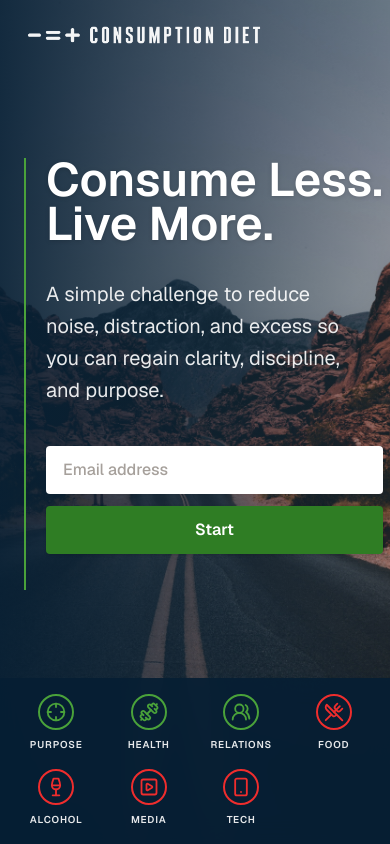
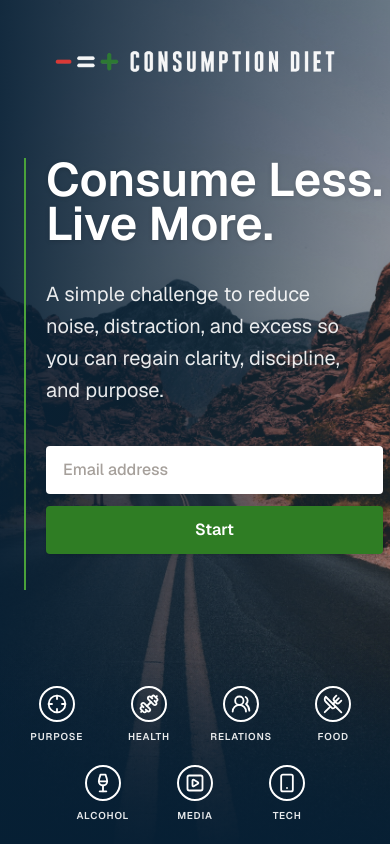
Before and after one commit to briantraudt/consumptiondiet, a Next.js app: page / in a window 390 px wide. Built offline with nearby package versions, Linux system fonts and the light colour scheme.

Commit message:
Polish mobile hero logo and icons

```diff
--- a/src/app/page.tsx
+++ b/src/app/page.tsx
@@ -42,14 +42,14 @@ export default function Home() {
           <div className="absolute inset-0 bg-gradient-to-r from-[#061f34]/88 via-[#061f34]/48 to-transparent" />
           <div className="absolute inset-x-0 bottom-0 h-44 bg-gradient-to-t from-[#061f34]/70 to-transparent" />
 
-          <div className="absolute left-6 top-6 z-20 sm:left-8 sm:top-8 lg:left-10">
+          <div className="absolute left-0 right-0 top-12 z-20 flex justify-center px-6 sm:left-8 sm:right-auto sm:top-8 sm:block sm:px-0 lg:left-10">
             <a className="block" href="#" aria-label="Consumption Diet home">
               <Image
                 alt="Consumption Diet"
-                className="h-auto w-60 opacity-95 sm:w-72"
+                className="h-auto w-72 opacity-95 sm:w-72"
                 height={167}
                 priority
-                src="/brand/consumption-diet-logo-white.png"
+                src="/brand/consumption-diet-logo-hero-mobile.png"
                 width={1809}
               />
             </a>
@@ -72,19 +72,19 @@ export default function Home() {
             </div>
           </div>
 
-          <div className="absolute inset-x-0 bottom-0 bg-[#061f34]/90 text-white backdrop-blur-md">
-            <div className="mx-auto max-w-6xl px-3 py-4 sm:px-8 sm:py-0 lg:px-10">
-              <div className="grid grid-cols-4 gap-x-1 gap-y-4 sm:flex sm:justify-between sm:gap-8">
+          <div className="absolute inset-x-0 bottom-0 bg-gradient-to-t from-[#061f34]/82 via-[#061f34]/42 to-transparent text-white sm:bg-[#061f34]/90 sm:backdrop-blur-md">
+            <div className="mx-auto max-w-6xl px-3 pb-5 pt-12 sm:px-8 sm:py-0 lg:px-10">
+              <div className="flex flex-wrap justify-center gap-x-2 gap-y-5 sm:flex-nowrap sm:justify-between sm:gap-8">
                 {heroCategories.map(({ icon: Icon, label, mobileLabel, tone }) => (
                   <div
-                    className="flex min-w-0 flex-col items-center justify-center gap-2 text-center text-[0.62rem] font-semibold uppercase tracking-[0.08em] sm:min-w-max sm:flex-1 sm:flex-row sm:gap-3 sm:py-5 sm:text-sm sm:tracking-[0.16em]"
+                    className="flex basis-[23%] flex-col items-center justify-center gap-2 text-center text-[0.62rem] font-semibold uppercase tracking-[0.08em] sm:min-w-max sm:basis-auto sm:flex-1 sm:flex-row sm:gap-3 sm:py-5 sm:text-sm sm:tracking-[0.16em]"
                     key={label}
                   >
                     <span
                       className={
                         tone === "more"
-                          ? "flex h-9 w-9 shrink-0 items-center justify-center rounded-full border-2 border-[#4aa23a] text-[#4aa23a] sm:h-10 sm:w-10"
-                          : "flex h-9 w-9 shrink-0 items-center justify-center rounded-full border-2 border-[#ef2d2d] text-[#ef2d2d] sm:h-10 sm:w-10"
+                          ? "flex h-9 w-9 shrink-0 items-center justify-center rounded-full border-2 border-white text-white sm:h-10 sm:w-10 sm:border-[#4aa23a] sm:text-[#4aa23a]"
+                          : "flex h-9 w-9 shrink-0 items-center justify-center rounded-full border-2 border-white text-white sm:h-10 sm:w-10 sm:border-[#ef2d2d] sm:text-[#ef2d2d]"
                       }
                     >
                       <Icon
```
Also changed, not shown: public/brand/consumption-diet-logo-hero-mobile.png (added).
